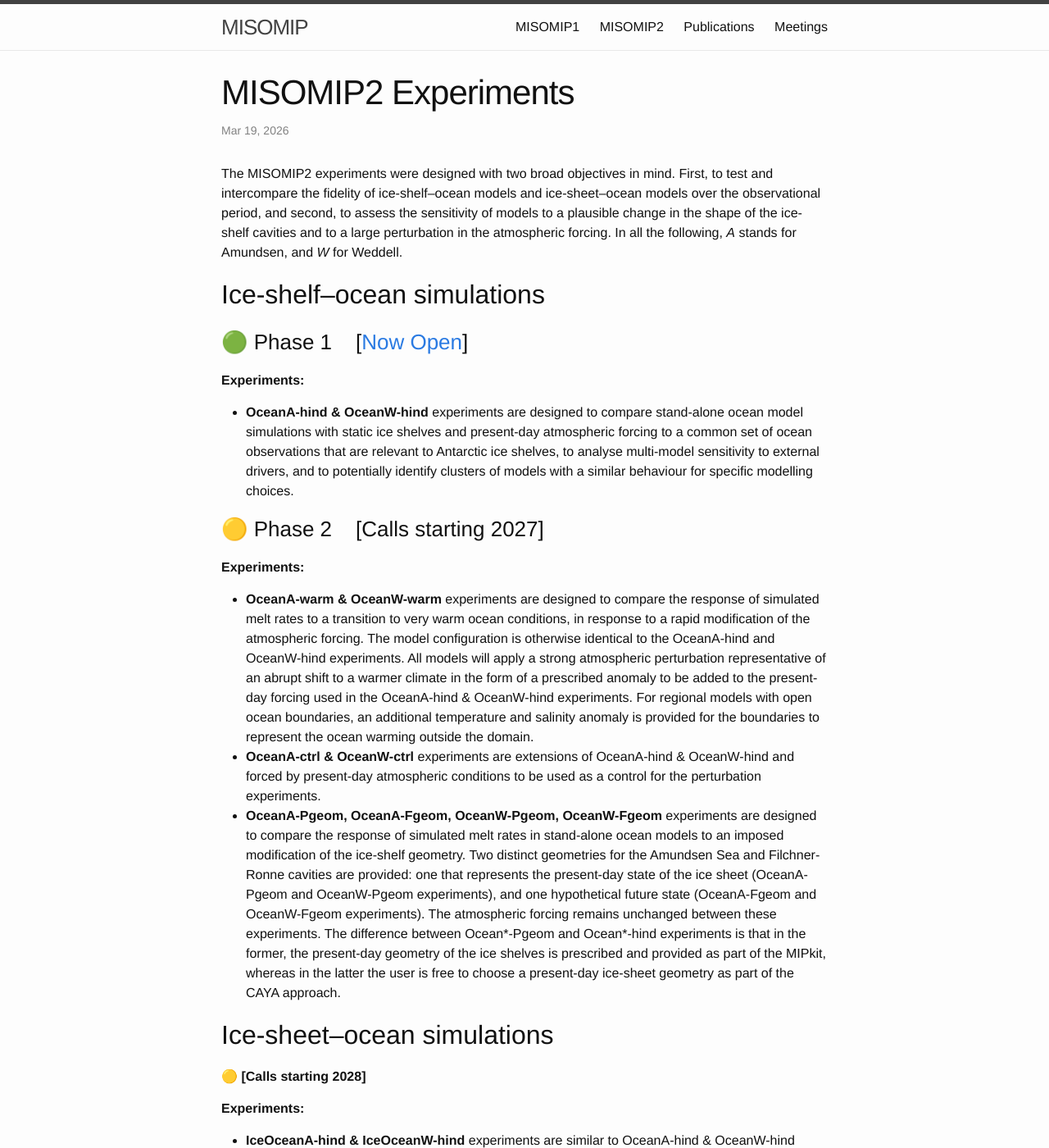
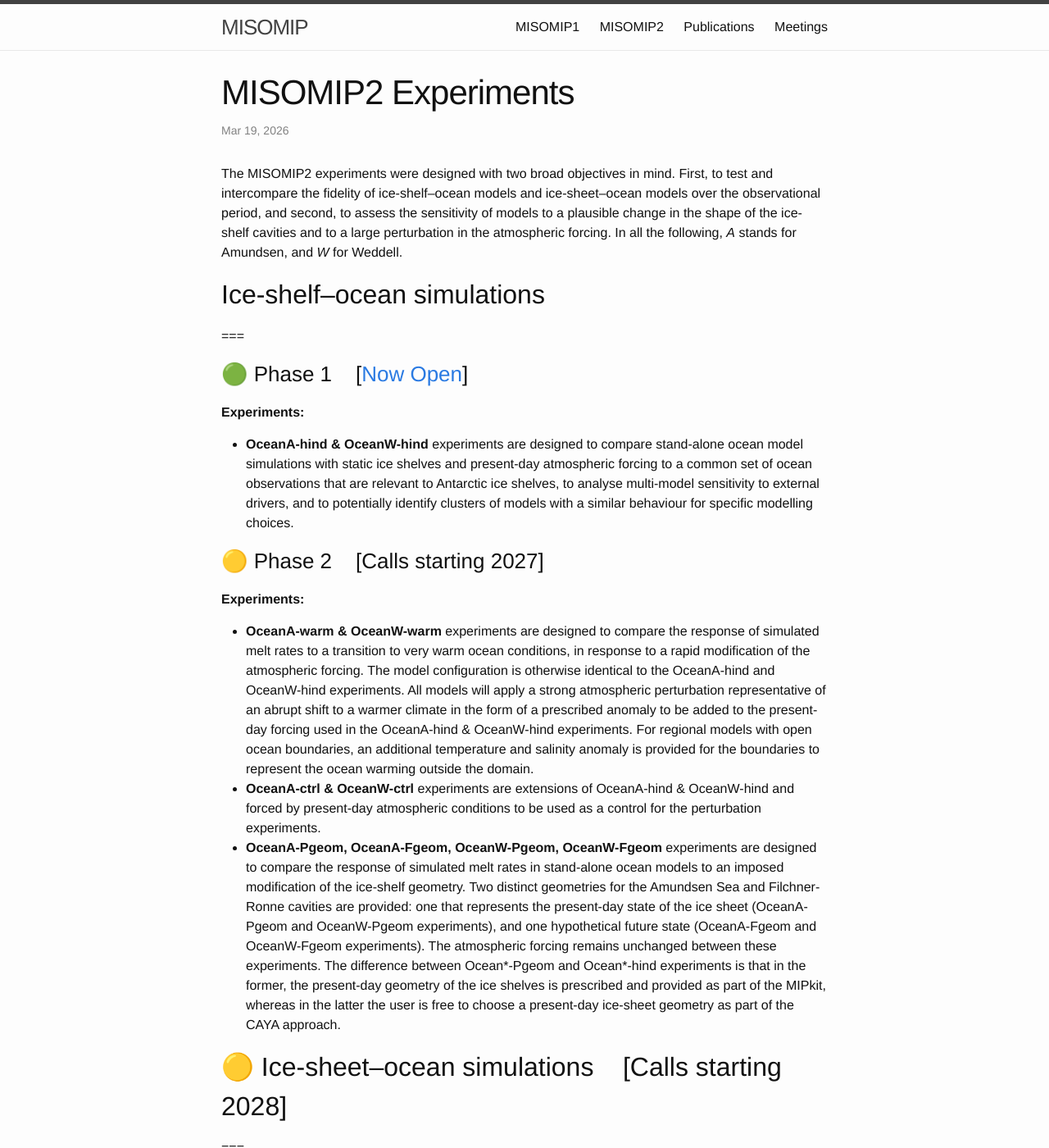
Before and after one commit to misomip/misomip.github.io, a Jekyll site: the page built from misomip2_dir/misomip2_experiments.md, in a window 1280 px wide and 1400 px high. Shown: the whole window at 82% size. Built offline with Jekyll 4.4.1, drawn with Linux system fonts in a browser that asks for light colours.

```diff
--- a/misomip2_dir/misomip2_experiments.md
+++ b/misomip2_dir/misomip2_experiments.md
@@ -7,6 +7,7 @@ date: 19-03-2026
 The MISOMIP2 experiments were designed with two broad objectives in mind. First, to test and intercompare the fidelity of ice-shelf--ocean models and ice-sheet--ocean models over the observational period, and second, to assess the sensitivity of models to a plausible change in the shape of the ice-shelf cavities and to a large perturbation in the atmospheric forcing. In all the following, _A_ stands for Amundsen, and _W_ for Weddell.
 
 ## Ice-shelf–ocean simulations
+===
 
 ### 🟢 Phase 1&nbsp;&nbsp;&nbsp;&nbsp;[[Now Open](Submission page URL)]
 
@@ -21,9 +22,8 @@ The MISOMIP2 experiments were designed with two broad objectives in mind. First,
 - **OceanA-ctrl & OceanW-ctrl** experiments are extensions of OceanA-hind & OceanW-hind and forced by present-day atmospheric conditions to be used as a control for the perturbation experiments.
 - **OceanA-Pgeom, OceanA-Fgeom, OceanW-Pgeom, OceanW-Fgeom** experiments are designed to compare the response of simulated melt rates in stand-alone ocean models to an imposed modification of the ice-shelf geometry. Two distinct geometries for the Amundsen Sea and Filchner-Ronne cavities are provided: one that represents the present-day state of the ice sheet (OceanA-Pgeom and OceanW-Pgeom experiments), and one hypothetical future state (OceanA-Fgeom and OceanW-Fgeom experiments). The atmospheric forcing remains unchanged between these experiments. The difference between Ocean\*-Pgeom and Ocean\*-hind experiments is that in the former, the present-day geometry of the ice shelves is prescribed and provided as part of the MIPkit, whereas in the latter the user is free to choose a present-day ice-sheet geometry as part of the CAYA approach.
 
-## Ice-sheet–ocean simulations&nbsp;&nbsp;&nbsp;&nbsp;
-
-🟡 **[Calls starting 2028]**
+## 🟡 Ice-sheet–ocean simulations&nbsp;&nbsp;&nbsp;&nbsp;[Calls starting 2028]
+===
 
 **Experiments:**
 - **IceOceanA-hind & IceOceanW-hind** experiments are similar to OceanA-hind & OceanW-hind focusing on present-day conditions, but with coupled ice-sheet--ocean models (including intermediate-complexity coupling through parameterisations). Here we aim to compare the simulated ice and ocean evolution to recent observations. We will also attempt to estimate the bias reduction (if any) that such coupled models attain compared to standalone ocean models.
```
